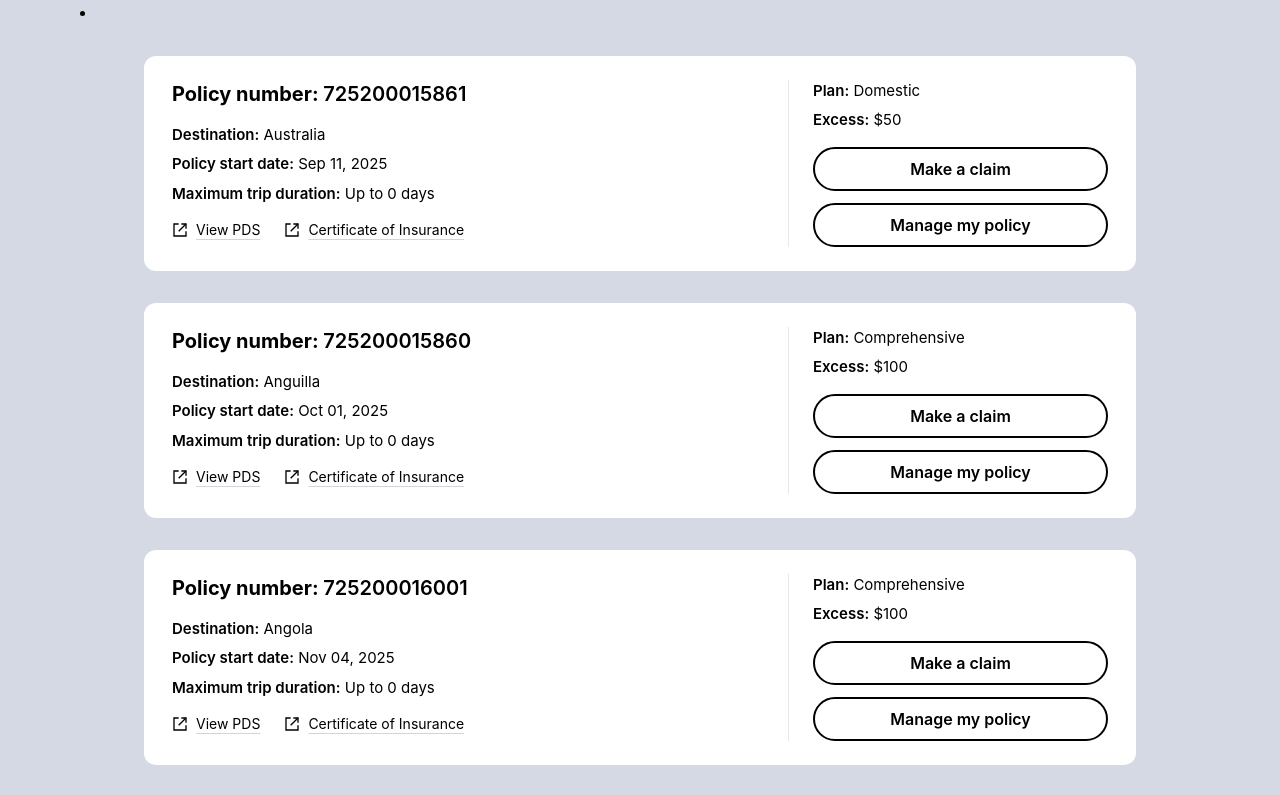
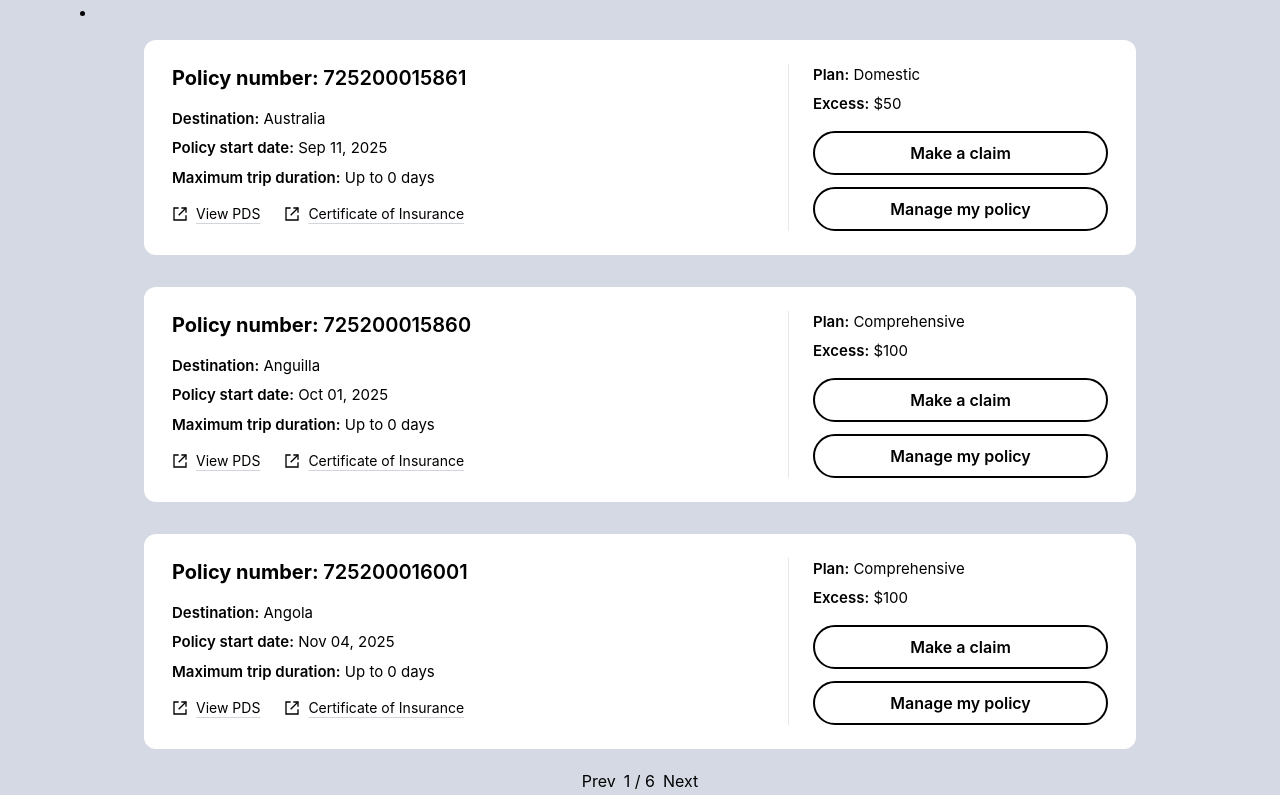
Before and after one commit to Rahul-10742313/policy-app, a React (Vite) app: page / in a window 1280 px wide. Shown: the top 795 px of the page. Built offline with nearby package versions, Linux system fonts and the light colour scheme.

Commit message:
Added client-side pagination and some CSS changes

```diff
--- /dev/null
+++ b/src/Pagination.tsx
@@ -0,0 +1,38 @@
+import { useState } from 'react';
+
+const Pagination = ({ items, itemsPerPage, renderItem }) => {
+  const [currentPage, setCurrentPage] = useState(1);
+
+  const lastIndex = currentPage * itemsPerPage;
+  const firstIndex = lastIndex - itemsPerPage;
+  const currentItems = items.slice(firstIndex, lastIndex);
+  const totalPages = Math.ceil(items.length / itemsPerPage);
+
+  return (
+    <div>
+      {/* 1. Render the container and items */}
+      <div>
+        {currentItems.map((item) => renderItem(item))}
+      </div>
+
+      {/* 2. Controls */}
+      <div className="flex justify-center">
+        <button
+          disabled={currentPage === 1}
+          onClick={() => setCurrentPage(p => p - 1)}
+          className="m-1"
+        > Prev </button>
+
+        <span className="m-1"> {currentPage} / {totalPages} </span>
+
+        <button
+          disabled={currentPage === totalPages}
+          onClick={() => setCurrentPage(p => p + 1)}
+          className="m-1"
+        > Next </button>
+      </div>
+    </div>
+  );
+}
+
+export default Pagination;
--- a/src/pages/PolicyPage.tsx
+++ b/src/pages/PolicyPage.tsx
@@ -1,4 +1,5 @@
 import { useEffect, useState } from "react";
+import Pagination from "../Pagination";
 import { PolicyCard } from "../components/PolicyCard";
 import { sortPolicy } from "../utilities/common";
 
@@ -19,17 +20,24 @@ const PolicyPage = () => {
         }, 1000);
       }, []);
 
-    if (loading) return <p>Loading...</p>;
+    if (loading) return <p className="flex justify-center m-20">Loading...</p>;
 
     return <li className="bg-[#d4d9e3] md:px-20">
-        {
-            data.map((policy, index) => {
-                console.log(index);
-                return <ul key={index} className={index == 0 ? "pt-4 pb-4 px-6 md:pt-8 md:pb-4 md:px-16" : "px-6 py-4 md:px-16 md:py-4"}>
-                    <PolicyCard policy={policy}></PolicyCard>
-                </ul>
-            })
-        }
+        <Pagination
+        items={data}
+        itemsPerPage={3}
+        renderItem={(policy, index) => (
+            <ul
+            key={index}
+            className={index === 0
+                ? "pt-4 pb-4 px-6 md:pt-8 md:pb-4 md:px-16"
+                : "px-6 py-4 md:px-16 md:py-4"
+            }
+            >
+            <PolicyCard policy={policy} />
+            </ul>
+        )}
+        />
     </li>
 }
 
```
